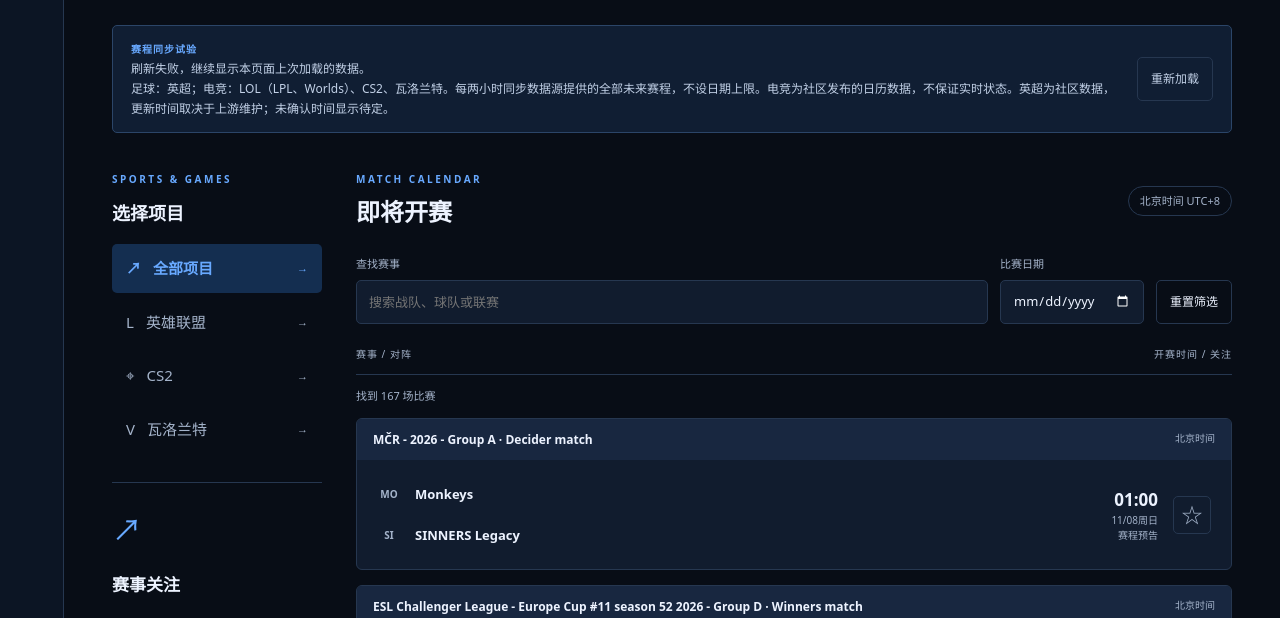
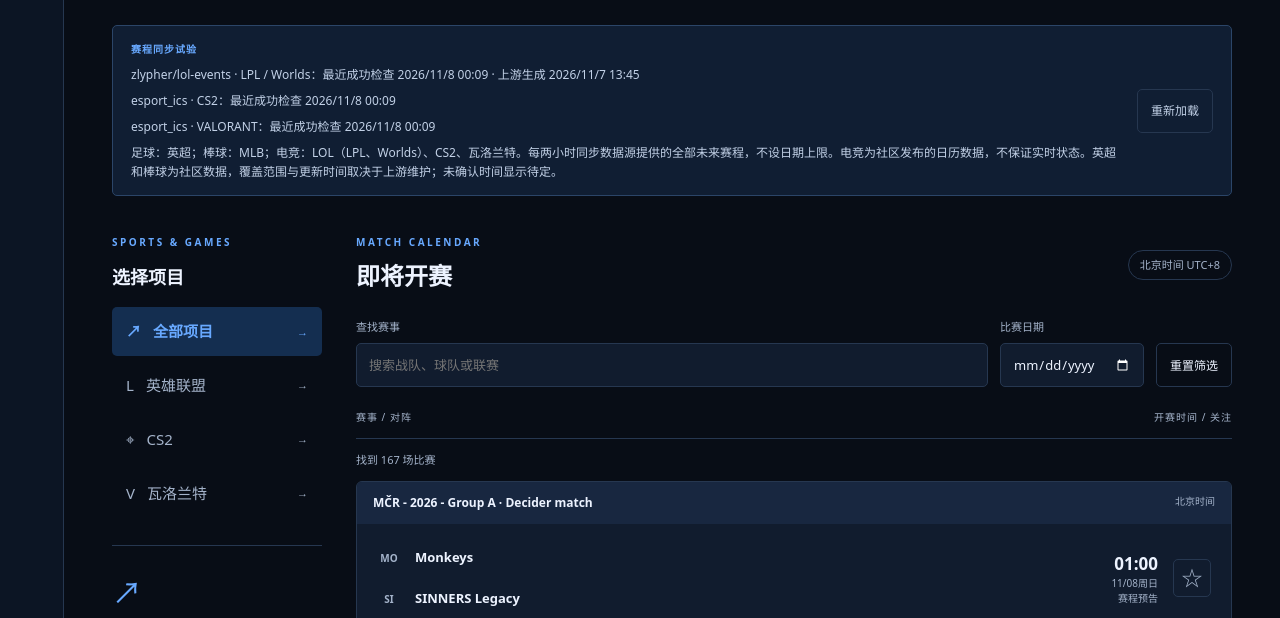
Before and after one commit to W3nbox/matchday, a plain HTML site: page esports.html in a window 1280 px wide. Shown: the part 182-800 px from the top of the page. Drawn offline with Linux system fonts and the light colour scheme.

Commit message:
feat: add MLB sports filter and source coverage notice

```diff
--- a/app.js
+++ b/app.js
@@ -2,7 +2,7 @@
 let matches = [];
 let snapshot = null;
 let loadState = 'loading';
-const sports = [['football','足球','⚽','sports'], ['lol','英雄联盟','L','esports'], ['cs2','CS2','⌖','esports'], ['valorant','瓦洛兰特','V','esports']];
+const sports = [['football','足球','⚽','sports'], ['baseball','棒球 · MLB','⚾','sports'], ['lol','英雄联盟','L','esports'], ['cs2','CS2','⌖','esports'], ['valorant','瓦洛兰特','V','esports']];
 function beijingDate(value) {
   return new Intl.DateTimeFormat('en-CA',{timeZone:'Asia/Shanghai',year:'numeric',month:'2-digit',day:'2-digit'}).format(new Date(value));
 }
@@ -17,7 +17,7 @@ function safeLogo(value) {
 function validateSnapshot(data) {
   if (!data || !data.sources) throw Error('Invalid snapshot');
   const ids = new Set();
-  for (const sport of ['football','lol','cs2','valorant']) {
+  for (const sport of ['football','lol','cs2','valorant','baseball']) {
     const source = data.sources[sport];
     if (!source || typeof source.name !== 'string' || !['pending','ok','error'].includes(source.status)
       || !(source.updatedAt === null || typeof source.updatedAt === 'string' && Number.isFinite(Date.parse(source.updatedAt)))
@@ -215,8 +215,8 @@ async function loadSchedule() {
       const stale=s.updatedAt && Date.now()-Date.parse(s.updatedAt)>6*3600000;
       const upstreamStale=s.upstreamGeneratedAt && Date.now()-Date.parse(s.upstreamGeneratedAt)>36*3600000;
       const generated=s.upstreamGeneratedAt?' · 上游生成 '+new Intl.DateTimeFormat('zh-CN',{timeZone:'Asia/Shanghai',dateStyle:'short',timeStyle:'short'}).format(new Date(s.upstreamGeneratedAt)):'';
-      const state=s.status==='error' ? s.error==='configuration'?' · 数据源尚未接通':' · 同步失败，旧数据可能过期' : stale||upstreamStale?' · 数据可能过期' : s.availability==='offseason'?' · 收录赛季已结束' : s.availability==='empty'?' · 查询窗口内暂无赛程':'';
-      line.append(source,element('span','',`：最近成功检查 ${checked}${generated}${state}`));
+      const state=s.status==='error' ? s.error==='configuration'?' · 数据源尚未接通':' · 同步失败，旧数据可能过期' : stale||upstreamStale?' · 数据可能过期' : s.availability==='offseason'?' · 收录赛季已结束' : s.availability==='empty'?' · 当前来源暂无未来赛程':'';
+      line.append(source,element('span','',`：最近成功检查 ${checked}${generated}${state}${s.coverageNote?' · '+s.coverageNote:''}`));
       status.append(line);
     }
   } catch {
--- a/esports.html
+++ b/esports.html
@@ -1,11 +1,11 @@
 <!doctype html>
 <html lang="zh-CN">
-<head><meta charset="utf-8"><meta name="viewport" content="width=device-width,initial-scale=1"><meta name="description" content="赛点 MATCHDAY：体育与电竞赛程查询原型。"><title>电竞赛程 · 赛点 MATCHDAY</title><link rel="stylesheet" href="styles.css?v=20261107-esports-logos"><script src="app.js?v=20261107-esports-logos" defer></script></head>
+<head><meta charset="utf-8"><meta name="viewport" content="width=device-width,initial-scale=1"><meta name="description" content="赛点 MATCHDAY：体育与电竞赛程查询原型。"><title>电竞赛程 · 赛点 MATCHDAY</title><link rel="stylesheet" href="styles.css?v=20261108-baseball"><script src="app.js?v=20261108-baseball" defer></script></head>
 <body data-page="esports"><a class="skip" href="#main">跳到主要内容</a>
 <aside class="navigation-rail" aria-label="侧边导航"><button id="navigation-toggle" type="button" aria-expanded="false" aria-controls="navigation-panel" aria-label="展开侧边导航">☰</button><nav id="navigation-panel" aria-label="侧边导航内容" hidden></nav></aside>
 <header class="header"><a class="brand" href="index.html"><span class="brand-icon" aria-hidden="true">M<span>↗</span></span><span>MATCHDAY</span></a><nav aria-label="主导航"><a href="index.html">赛事查询</a><a href="sports.html">体育赛程</a><a href="esports.html" aria-current="page">电竞赛程</a><a href="favorites.html">我的关注</a></nav><span class="edition">SPORTS + ESPORTS</span></header>
 <main id="main"><section class="page-heading"><h1>电竞赛程</h1><div class="page-links"><a class="primary" href="sports.html">查看体育赛程</a><a href="esports.html">查看电竞赛程</a></div></section>
-<aside class="notice"><div><strong>赛程同步试验</strong><div id="sync-status" role="status">正在读取赛程数据…</div><span>足球：英超；电竞：LOL（LPL、Worlds）、CS2、瓦洛兰特。每两小时同步数据源提供的全部未来赛程，不设日期上限。电竞为社区发布的日历数据，不保证实时状态。英超为社区数据，更新时间取决于上游维护；未确认时间显示待定。</span></div><button id="reload-schedule" class="reset" type="button">重新加载</button></aside>
+<aside class="notice"><div><strong>赛程同步试验</strong><div id="sync-status" role="status">正在读取赛程数据…</div><span>足球：英超；棒球：MLB；电竞：LOL（LPL、Worlds）、CS2、瓦洛兰特。每两小时同步数据源提供的全部未来赛程，不设日期上限。电竞为社区发布的日历数据，不保证实时状态。英超和棒球为社区数据，覆盖范围与更新时间取决于上游维护；未确认时间显示待定。</span></div><button id="reload-schedule" class="reset" type="button">重新加载</button></aside>
 <section class="workspace" aria-labelledby="schedule-title"><aside class="sidebar"><p class="eyebrow">SPORTS &amp; GAMES</p><h2>选择项目</h2><div id="categories"></div><div class="side-note"><span aria-hidden="true">↗</span><h3>赛事关注</h3><p>点击星标关注比赛，可在「我的关注」页面查看。</p></div></aside><div class="schedule"><div class="section-head"><div><p class="eyebrow">MATCH CALENDAR</p><h2 id="schedule-title">即将开赛</h2></div><span class="timezone">北京时间 UTC+8</span></div><form id="filters" class="filters" role="search"><label>查找赛事<input id="search" type="search" placeholder="搜索战队、球队或联赛" autocomplete="off"></label><label>比赛日期<input id="date" type="date"></label><button class="reset" type="reset">重置筛选</button></form><div class="list-head"><span>赛事 / 对阵</span><span>开赛时间 / 关注</span></div><p id="result-count" class="result-count" role="status"></p><div id="matches"></div><noscript><p>请启用 JavaScript 使用赛程筛选与收藏功能。</p></noscript><p id="feedback" role="status" class="feedback"></p></div></section>
 </main>
 <footer><a class="footer-brand" href="index.html">MATCHDAY / 赛点</a><p>体育与电子竞技赛事查询</p><span>2026 · 赛程同步试验</span></footer></body></html>
```
Also changed, not shown: favorites.html (+2 -2 lines), index.html (+2 -2 lines), sports.html (+2 -2 lines), 2 other files.
